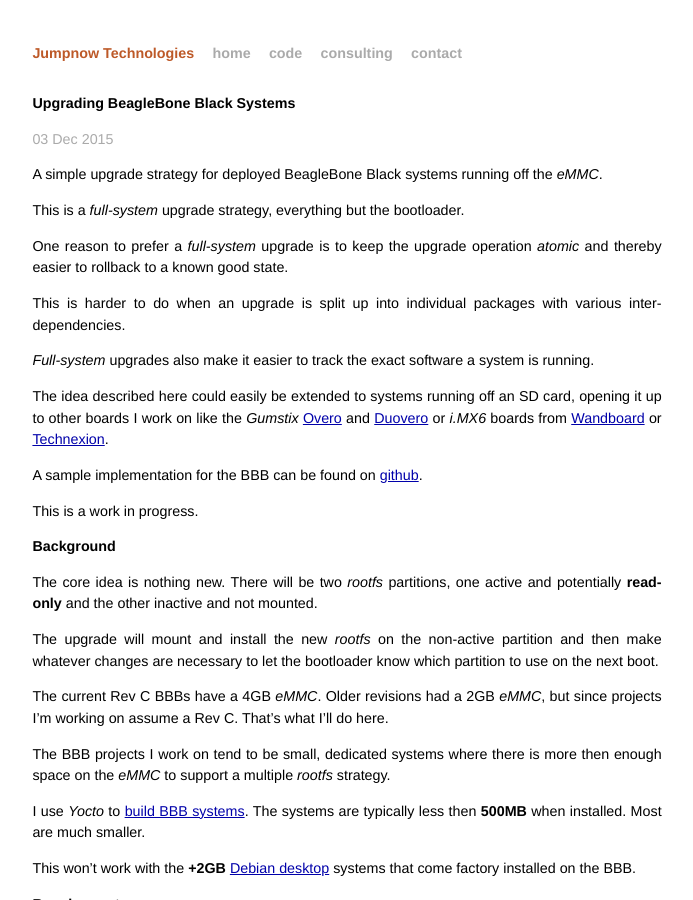
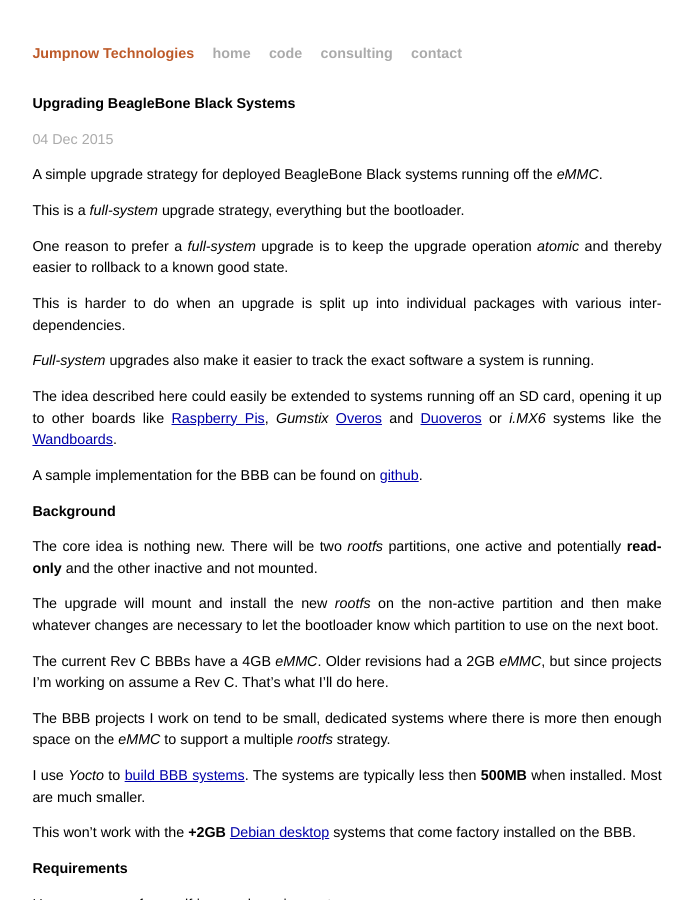
Before and after one commit to jumpnow/jumpnowtek-site, a Jekyll site: the page built from _posts/2015-11-15-Upgrade-strategy-for-BBB.md, in a window 1280 px wide and 900 px high. Shown: the whole window, without its empty margins (293-986 px from the left). Built offline with Jekyll 4.4.1, drawn with Linux system fonts in a browser that asks for light colours.

Commit message:
Add rpi to upgrade doc

```diff
--- a/_posts/2015-11-15-Upgrade-strategy-for-BBB.md
+++ b/_posts/2015-11-15-Upgrade-strategy-for-BBB.md
@@ -2,7 +2,7 @@
 layout: post
 title: Upgrading BeagleBone Black Systems
 description: "Implementing a simple upgrade strategy for deployed BBB systems"
-date: 2015-12-03 03:50:00
+date: 2015-12-04 16:30:00
 categories: beaglebone
 tags: [linux, beaglebone, upgrade]
 ---
@@ -17,11 +17,9 @@
 
 *Full-system* upgrades also make it easier to track the exact software a system is running.
 
-The idea described here could easily be extended to systems running off an SD card, opening it up to other boards I work on like the *Gumstix* [Overo][overo] and [Duovero][duovero] or *i.MX6* boards from [Wandboard][wandboard] or [Technexion][technexion].
+The idea described here could easily be extended to systems running off an SD card, opening it up to other boards like [Raspberry Pis][rpi], *Gumstix* [Overos][overo] and [Duoveros][duovero] or *i.MX6* systems like the [Wandboards][wandboard].
 
 A sample implementation for the BBB can be found on [github][bbb-upgrader].
-
-This is a work in progress.
 
 ### Background
 
```
Also changed, not shown: other parts of _posts/2015-11-15-Upgrade-strategy-for-BBB.md (+1 -0 lines).
